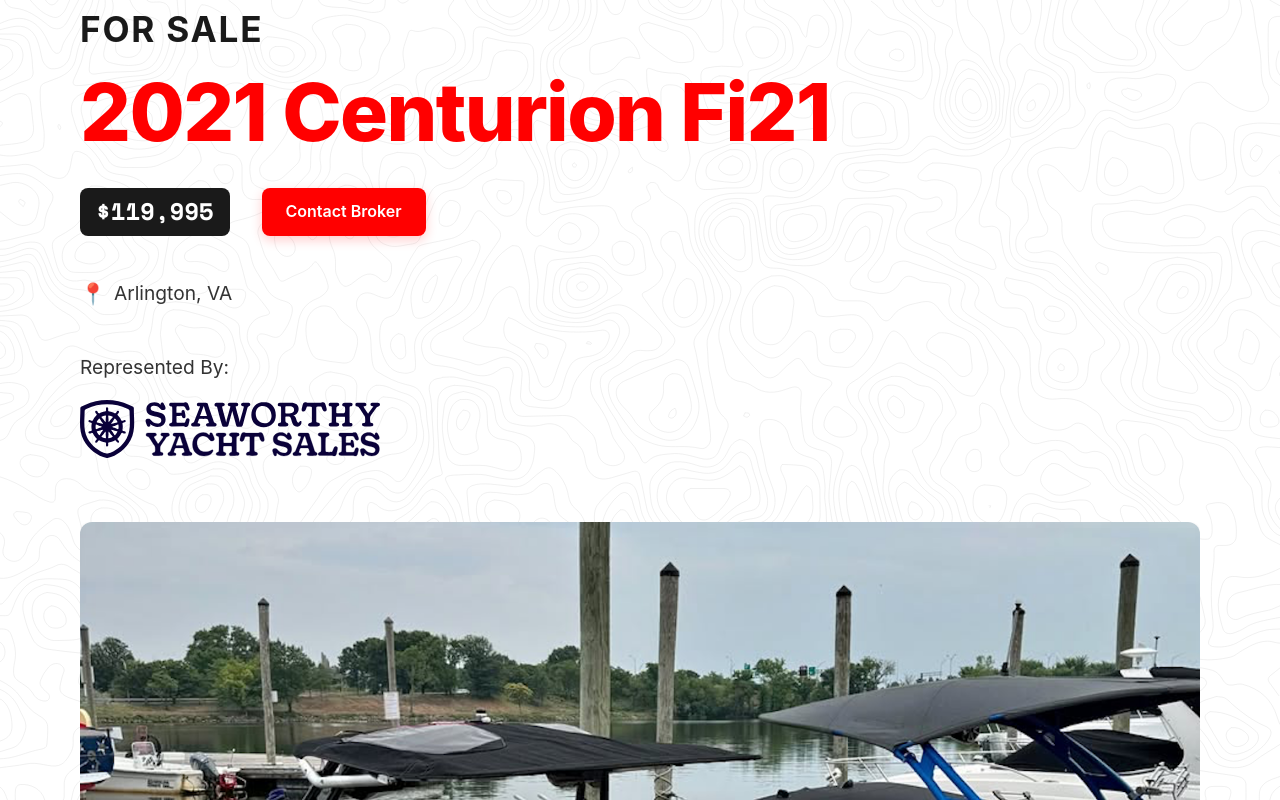
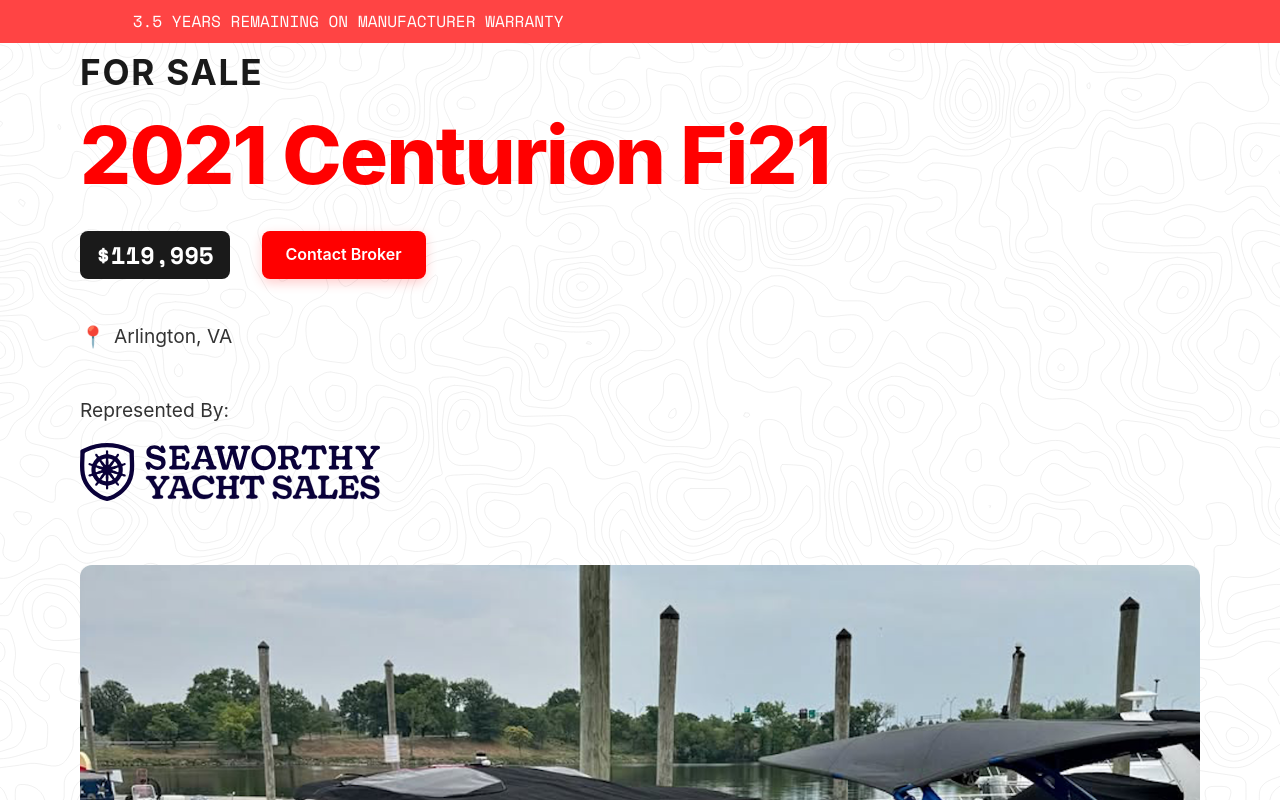
Before and after one commit to tjcandesign/boat, a React (Vite) app: page / in a window 1280 px wide. Shown: the top 800 px of the page. Built offline with nearby package versions, Linux system fonts and the light colour scheme.

Commit message:
Add scrolling notification banner with warranty info

```diff
--- a/src/App.jsx
+++ b/src/App.jsx
@@ -49,6 +49,11 @@ function App() {
 
   return (
     <div className="app">
+      <div className="notification-banner">
+        <div className="notification-content">
+          3.5 YEARS REMAINING ON MANUFACTURER WARRANTY
+        </div>
+      </div>
       <div className="background-wrapper">
         <img src="images/Background.svg" alt="Background pattern" className="background-image" />
       </div>
--- a/src/styles/App.css
+++ b/src/styles/App.css
@@ -1,3 +1,29 @@
+@keyframes scroll {
+  from {
+    transform: translateX(100%);
+  }
+  to {
+    transform: translateX(-100%);
+  }
+}
+
+.notification-banner {
+  background-color: #ff4444;
+  color: white;
+  width: 100%;
+  overflow: hidden;
+  position: relative;
+  z-index: 1000;
+}
+
+.notification-content {
+  white-space: nowrap;
+  font-family: 'Space Mono', monospace;
+  padding: 8px 0;
+  display: inline-block;
+  animation: scroll 20s linear infinite;
+}
+
 .app {
   background: var(--color-bg);
   min-height: 100vh;
```
